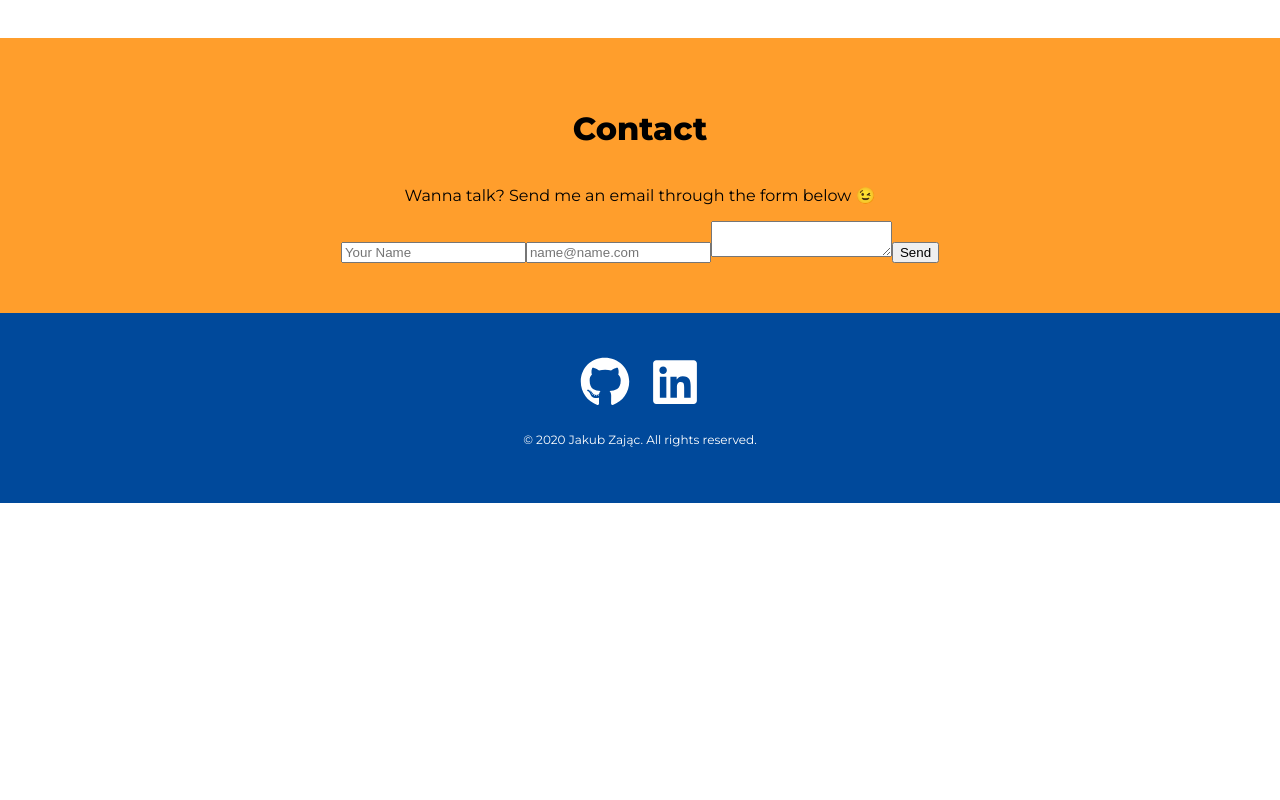
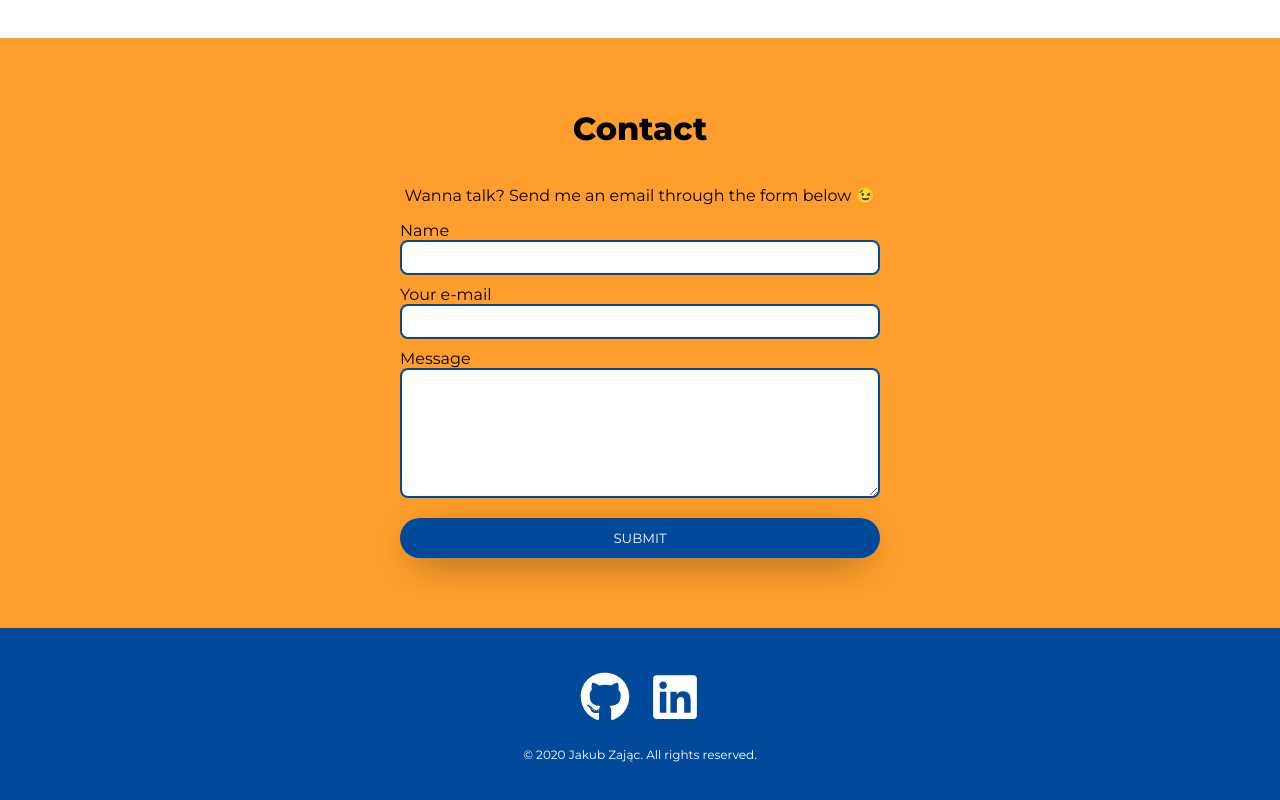
Before and after one commit to axon7/NEW-PORTFOLIO, a Gatsby site: page / in a window 1280 px wide. Shown: the part 3814-4614 px from the top of the page. Before the commit the page ends 4317 px from the top, so only its background shows below. Built offline with nearby package versions, Linux system fonts and the light colour scheme; Gatsby itself is replaced by a stand-in of ours.

Commit message:
Fix contact form

```diff
--- a/src/components/Contact.js
+++ b/src/components/Contact.js
@@ -53,34 +53,21 @@
           😉
         </span>
       </p>
-      {/* <ContactForm
-        action="/thank-you"
-        name="contact"
-        method="post"
-        netlify="true"
-        netlify-honeypot="bot-field"
-      >
-        <input type="hidden" name="form-name" value="contact" />
-        <input type="hidden" name="bot-field" />
-        <label htmlFor="name">Name</label>
-        <ContactInput type="text" name="form-name" />
-        <label htmlFor="e-mail">Your e-mail</label>
-        <ContactInput name="email" type="email" />
-        <label htmlFor="message">Message</label>
-        <ContactTextarea rows="8" name="message" required />
-        <SubmitButton>SUBMIT</SubmitButton>
-      </ContactForm> */}
-      <form
+
+      <ContactForm
         name="contact-form"
         method="post"
         data-netlify="true"
         data-netlify-honeypot="bot-field"
       >
-        <input name="name" placeholder="Your Name" type="text" />
-        <input name="email" placeholder="name@name.com" type="email" />
-        <textarea name="message" />
-        <button>Send</button>
-      </form>
+        <label htmlFor="name">Name</label>
+        <ContactInput type="text" name="name" />
+        <label htmlFor="e-mail">Your e-mail</label>
+        <ContactInput name="email" type="email" />
+        <label htmlFor="message">Message</label>
+        <ContactTextarea rows="8" name="message" required />
+        <SubmitButton>SUBMIT</SubmitButton>{" "}
+      </ContactForm>
     </StyledContactPage>
   )
 }
```
